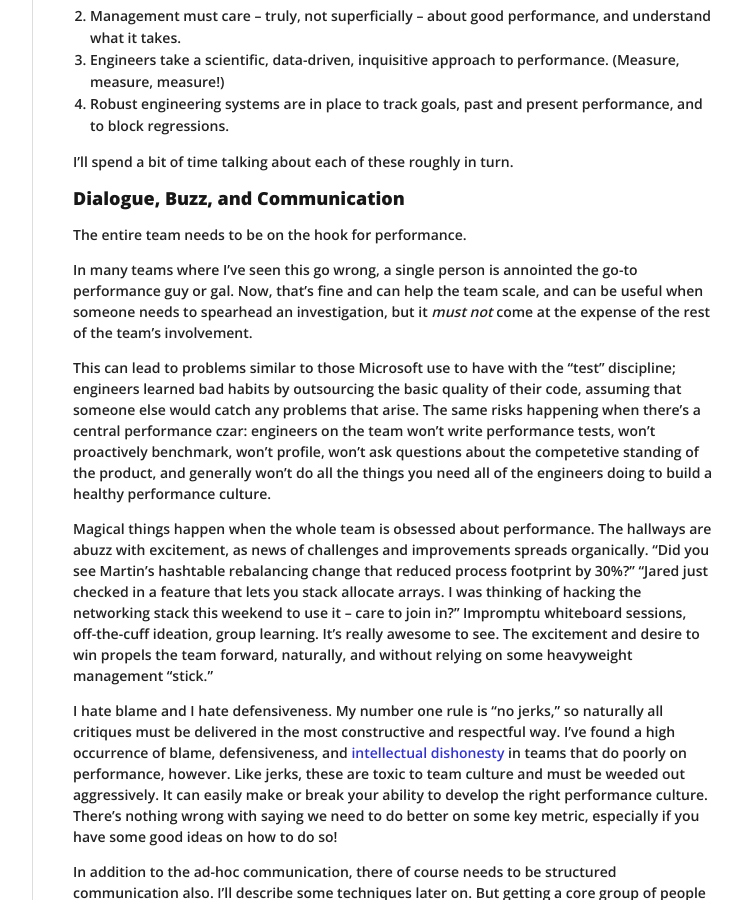
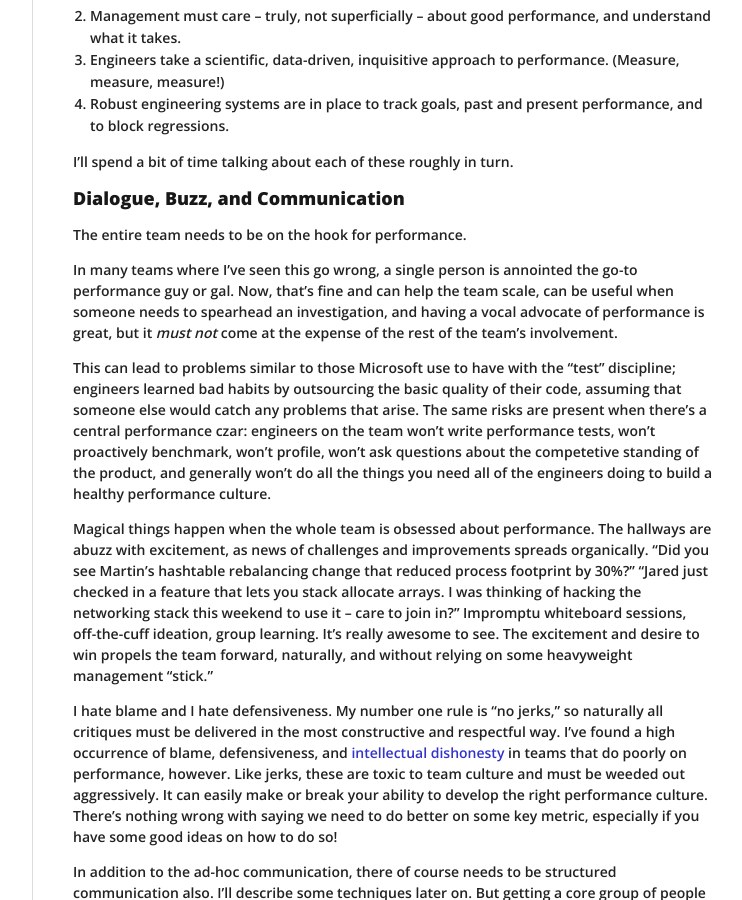
Before and after one commit to joeduffy/joeduffy.github.io, a Jekyll site: the page built from _posts/2016-04-10-performance-culture.md, in a window 1280 px wide and 900 px high, scrolled down 1726 px. Shown: the whole window, without its empty margins (378-1120 px from the left). Built offline with Jekyll 4.4.1, drawn with Linux system fonts in a browser that asks for light colours; nearby versions of some CDN libraries; comment, search, counter and statistics services are not loaded.

Commit message:
A bit of wordsmithing

```diff
--- a/_posts/2016-04-10-performance-culture.md
+++ b/_posts/2016-04-10-performance-culture.md
@@ -87,12 +87,12 @@ I'll spend a bit of time talking about each of these roughly in turn.
 The entire team needs to be on the hook for performance.
 
 In many teams where I've seen this go wrong, a single person is annointed the go-to performance guy or gal.  Now, that's
-fine and can help the team scale, and can be useful when someone needs to spearhead an investigation, but it *must not*
-come at the expense of the rest of the team's involvement.
+fine and can help the team scale, can be useful when someone needs to spearhead an investigation, and having a vocal
+advocate of performance is great, but it *must not* come at the expense of the rest of the team's involvement.
 
 This can lead to problems similar to those Microsoft use to have with the "test" discipline; engineers learned bad
 habits by outsourcing the basic quality of their code, assuming that someone else would catch any problems that arise.
-The same risks happening when there's a central performance czar: engineers on the team won't write performance tests,
+The same risks are present when there's a central performance czar: engineers on the team won't write performance tests,
 won't proactively benchmark, won't profile, won't ask questions about the competetive standing of the product, and
 generally won't do all the things you need all of the engineers doing to build a healthy performance culture.
 
```
